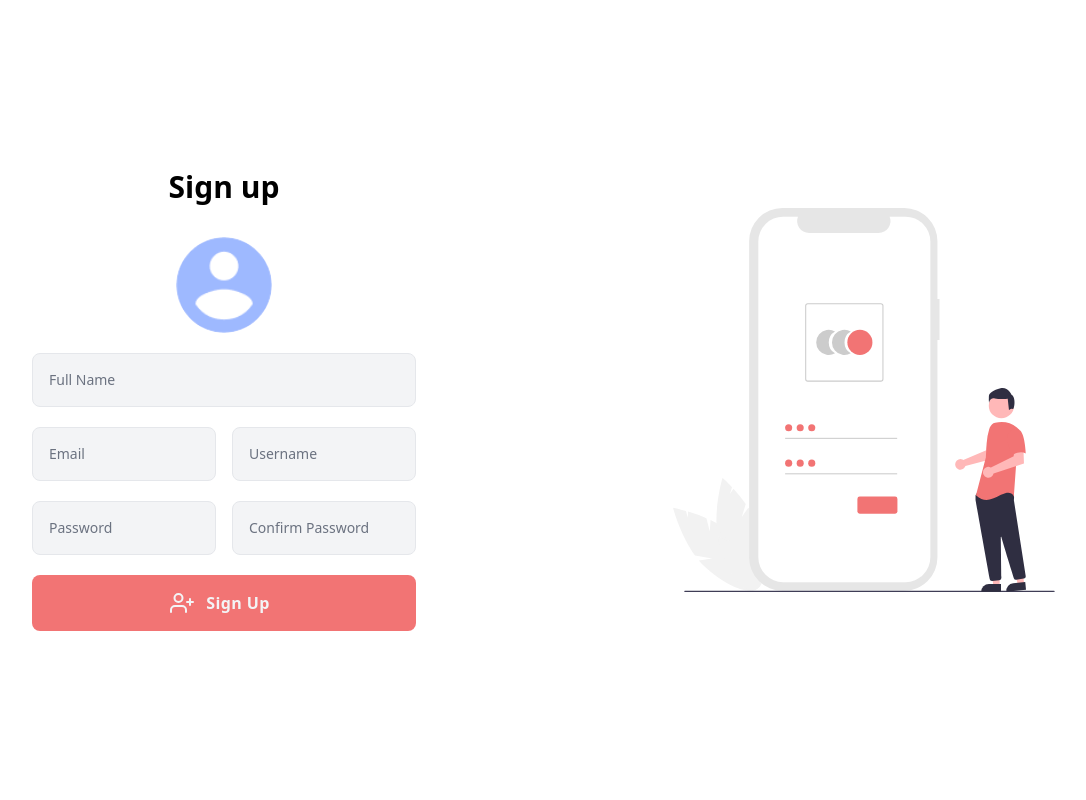
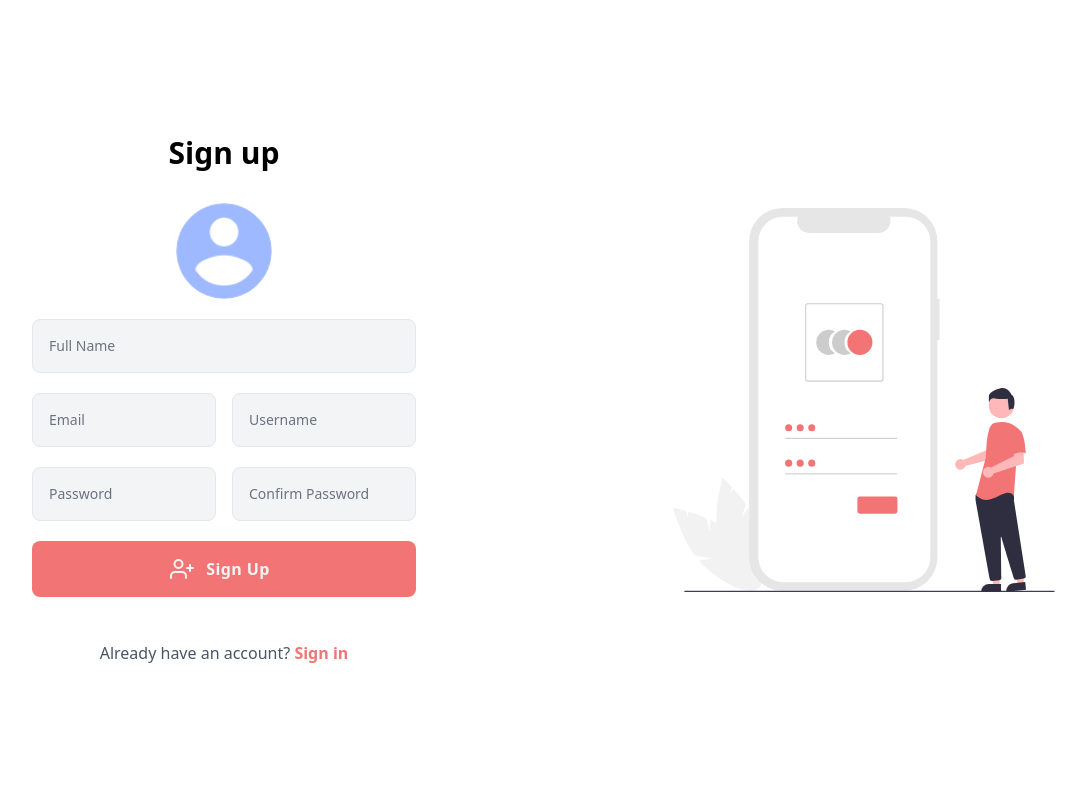
Before and after one commit to dinisoraya/exjoy, a PHP site: page /ExJoy/templates/2-sign-up.php in a window 1280 px wide. Shown: the whole page, without its empty margins (96-1182 px from the left). Run offline with PHP 8.4, Linux system fonts and the light colour scheme; some libraries are stand-ins or nearby versions.

Commit message:
feat: add link to sign in page

```diff
--- a/templates/2-sign-up.php
+++ b/templates/2-sign-up.php
@@ -213,6 +213,11 @@
                                 Sign Up
                             </span>
                         </button>
+
+                        <p class="mt-6 text-base text-gray-600 text-center">
+                            Already have an account?
+                            <a href="../index.php" class="font-semibold text-[#F27474] hover:text-[#f16161] transition-all duration-300 ease-in-out">Sign in</a>
+                        </p>
                     </div>
                 </div>
             </form>
```
